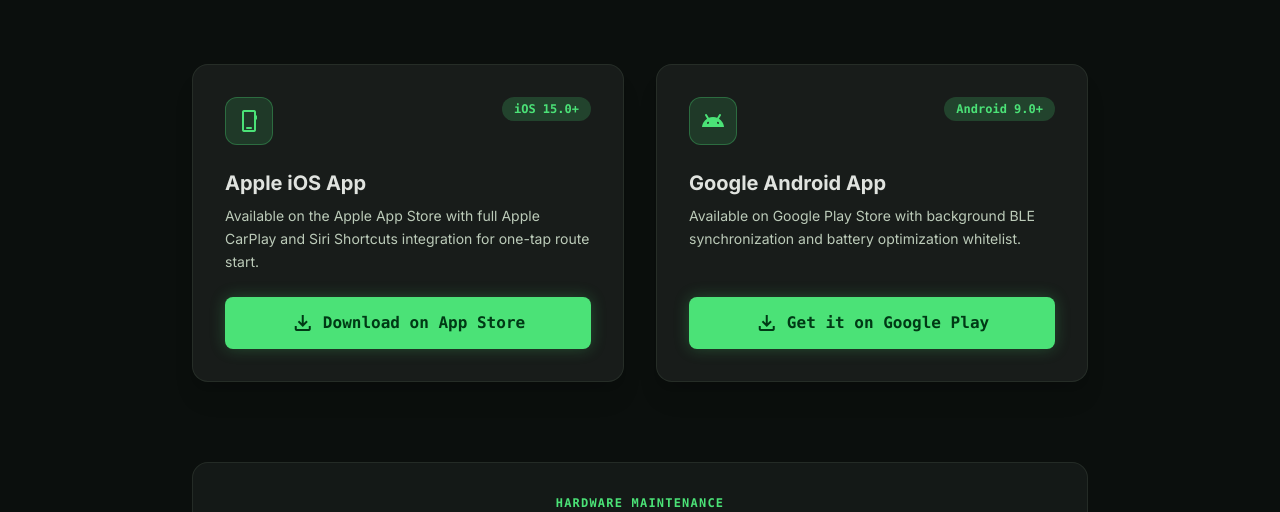
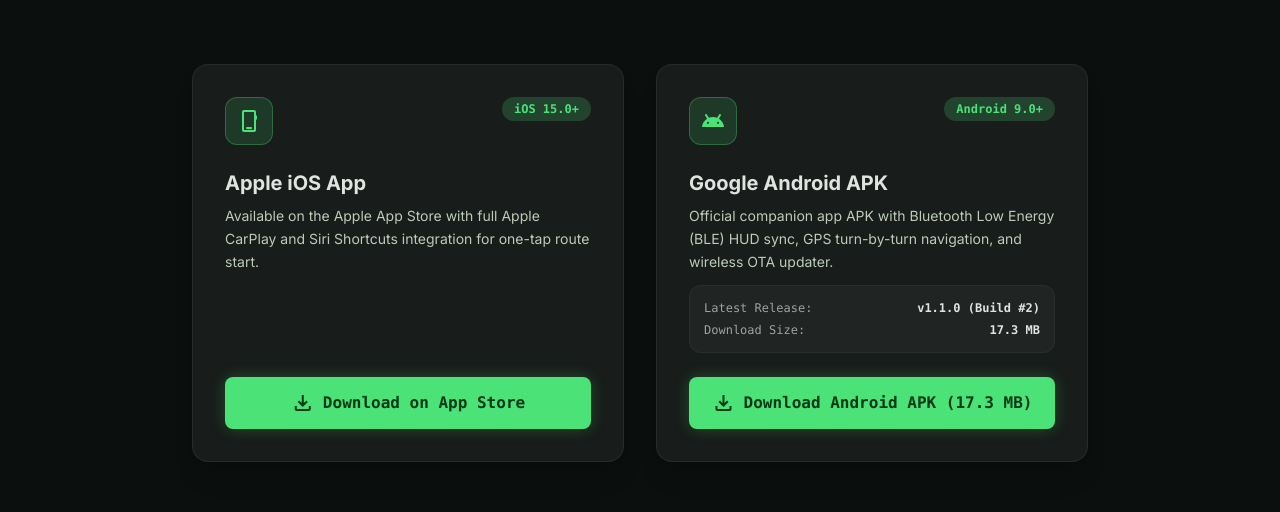
Before and after one commit to Hanumansai72/justride_customer, a React (Vite) app: page / in a window 1280 px wide. Both pictures are taken after a click on the button "Download". Shown: the part 268-780 px from the top of the page. Built offline with nearby package versions, Linux system fonts and the light colour scheme; no server answers.

Commit message:
feat(download): connect Android APK card to live database release and trigger automatic download on click

```diff
--- a/src/pages/DownloadPage.jsx
+++ b/src/pages/DownloadPage.jsx
@@ -1,7 +1,60 @@
-import React from 'react';
+import React, { useState, useEffect } from 'react';
 import { motion } from 'framer-motion';
 
+const API_BASE = import.meta.env.VITE_API_URL || 'https://justfai-backend.vercel.app/api';
+
 export default function DownloadPage() {
+  const [latestRelease, setLatestRelease] = useState(null);
+  const [isLoading, setIsLoading] = useState(true);
+  const [downloading, setDownloading] = useState(false);
+
+  useEffect(() => {
+    let isMounted = true;
+    const fetchLatestRelease = async () => {
+      try {
+        const res = await fetch(`${API_BASE}/app-releases/latest?platform=android`);
+        const json = await res.json();
+        if (isMounted && json.success && json.data) {
+          setLatestRelease(json.data);
+        }
+      } catch (err) {
+        console.warn('Failed to fetch latest APK release:', err);
+      } finally {
+        if (isMounted) setIsLoading(false);
+      }
+    };
+
+    fetchLatestRelease();
+    return () => {
+      isMounted = false;
+    };
+  }, []);
+
+  const handleDownloadApk = () => {
+    const url = latestRelease?.download_url || 'https://pub-8ae75bb9134b4bf7ad3bdadf97c3ec21.r2.dev/apk/justride-v1.1.0-b2-arm64-v8a.apk';
+    const filename = `JustRide-v${latestRelease?.version || '1.1.0'}.apk`;
+
+    setDownloading(true);
+    const link = document.createElement('a');
+    link.href = url;
+    link.setAttribute('download', filename);
+    link.setAttribute('target', '_blank');
+    link.setAttribute('rel', 'noopener noreferrer');
+    document.body.appendChild(link);
+    link.click();
+    document.body.removeChild(link);
+
+    setTimeout(() => {
+      setDownloading(false);
+    }, 2000);
+  };
+
+  const formatFileSize = (bytes) => {
+    if (!bytes) return '17.3 MB';
+    const mb = bytes / (1024 * 1024);
+    return `${mb.toFixed(1)} MB`;
+  };
+
   return (
     <div className="py-20 px-margin-mobile md:px-margin-desktop max-w-7xl mx-auto">
       <motion.div
@@ -53,33 +106,65 @@
           </button>
         </motion.div>
 
-        {/* Android Card */}
+        {/* Android Card (Connected to Database Release) */}
         <motion.div
           initial={{ opacity: 0, x: 20 }}
           whileInView={{ opacity: 1, x: 0 }}
           viewport={{ once: true }}
-          className="bg-surface-container/80 border border-outline-variant/40 rounded-2xl p-8 flex flex-col justify-between shadow-xl"
+          className="bg-surface-container/80 border border-outline-variant/40 rounded-2xl p-8 flex flex-col justify-between shadow-xl relative overflow-hidden"
         >
           <div>
             <div className="flex justify-between items-start mb-6">
               <div className="w-12 h-12 rounded-xl bg-primary/15 border border-primary/30 flex items-center justify-center text-primary">
                 <span className="material-symbols-outlined text-3xl">android</span>
               </div>
-              <span className="px-3 py-1 rounded-full bg-primary/20 text-primary font-mono text-xs font-bold">
-                Android 9.0+
-              </span>
+              <div className="flex items-center gap-2">
+                <span className="px-3 py-1 rounded-full bg-primary/20 text-primary font-mono text-xs font-bold">
+                  Android 9.0+
+                </span>
+                {latestRelease && (
+                  <span className="px-2.5 py-1 rounded-full bg-emerald-500/20 text-emerald-400 font-mono text-xs font-semibold border border-emerald-500/30">
+                    v{latestRelease.version}
+                  </span>
+                )}
+              </div>
             </div>
-            <h3 className="font-headline-md text-xl font-bold text-on-surface mb-2">Google Android App</h3>
-            <p className="text-sm text-on-surface-variant leading-relaxed mb-6">
-              Available on Google Play Store with background BLE synchronization and battery optimization whitelist.
+            <h3 className="font-headline-md text-xl font-bold text-on-surface mb-2">Google Android APK</h3>
+            <p className="text-sm text-on-surface-variant leading-relaxed mb-3">
+              Official companion app APK with Bluetooth Low Energy (BLE) HUD sync, GPS turn-by-turn navigation, and wireless OTA updater.
             </p>
+
+            {/* Live Database Release Details */}
+            <div className="p-3.5 mb-6 rounded-xl bg-surface-container-high/60 border border-outline-variant/30 text-xs text-on-surface-variant space-y-1.5 font-mono">
+              <div className="flex justify-between">
+                <span className="text-neutral-400">Latest Release:</span>
+                <span className="text-on-surface font-semibold">
+                  v{latestRelease?.version || '1.1.0'} (Build #{latestRelease?.build_number || 2})
+                </span>
+              </div>
+              <div className="flex justify-between">
+                <span className="text-neutral-400">Download Size:</span>
+                <span className="text-on-surface font-semibold">
+                  {formatFileSize(latestRelease?.file_size_bytes)}
+                </span>
+              </div>
+              {latestRelease?.release_notes && (
+                <div className="pt-1.5 border-t border-outline-variant/20 text-[11px] text-primary/90 line-clamp-2">
+                  Notes: {latestRelease.release_notes}
+                </div>
+              )}
+            </div>
           </div>
+
           <button
-            onClick={() => alert('Redirecting to Google Play Store...')}
-            className="w-full bg-primary text-on-primary font-mono font-bold py-3.5 rounded-lg hover:bg-primary-fixed transition-all flex items-center justify-center gap-2 shadow-glow-sm cursor-pointer"
+            onClick={handleDownloadApk}
+            disabled={downloading}
+            className="w-full bg-primary text-on-primary font-mono font-bold py-3.5 rounded-lg hover:bg-primary-fixed active:scale-[0.99] transition-all flex items-center justify-center gap-2 shadow-glow-sm cursor-pointer disabled:opacity-75"
           >
-            <span className="material-symbols-outlined">download</span>
-            Get it on Google Play
+            <span className="material-symbols-outlined">
+              {downloading ? 'hourglass_top' : 'download'}
+            </span>
+            {downloading ? 'Downloading APK...' : `Download Android APK (${formatFileSize(latestRelease?.file_size_bytes)})`}
           </button>
         </motion.div>
       </div>
```
